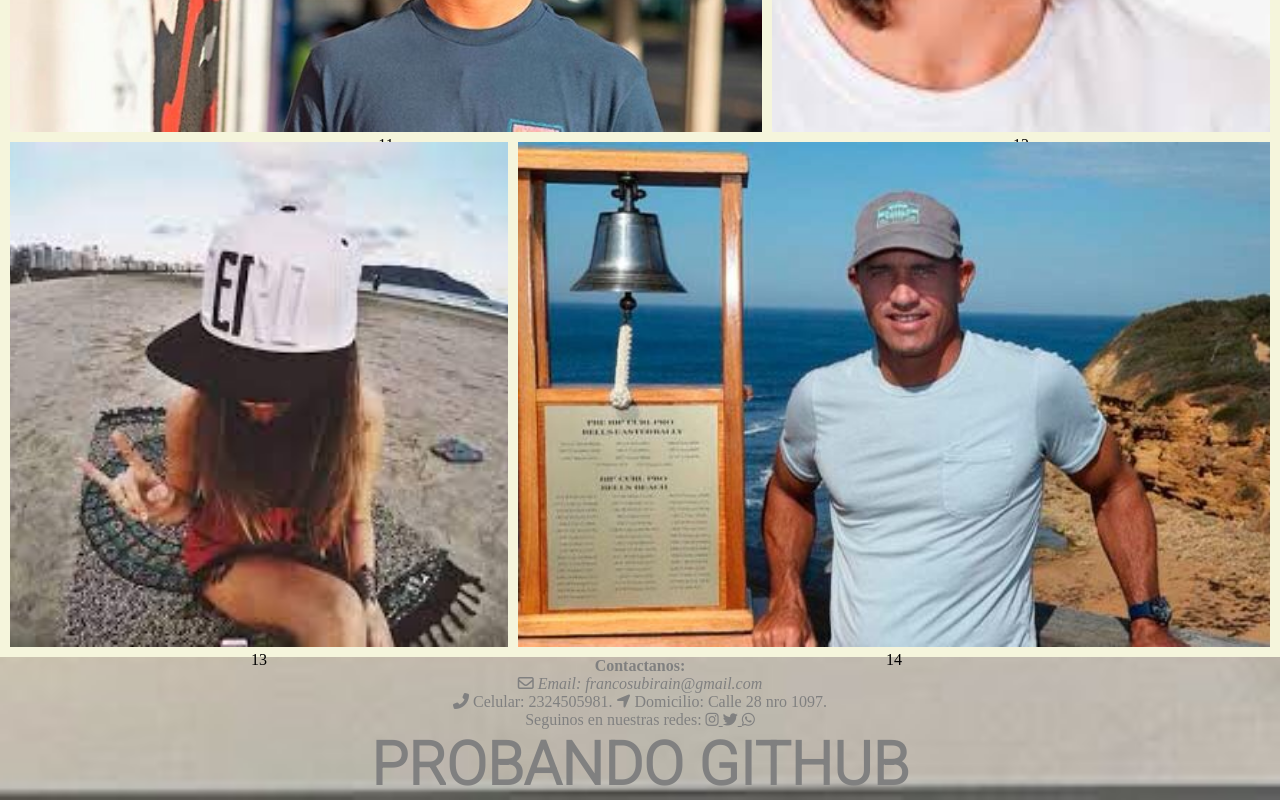
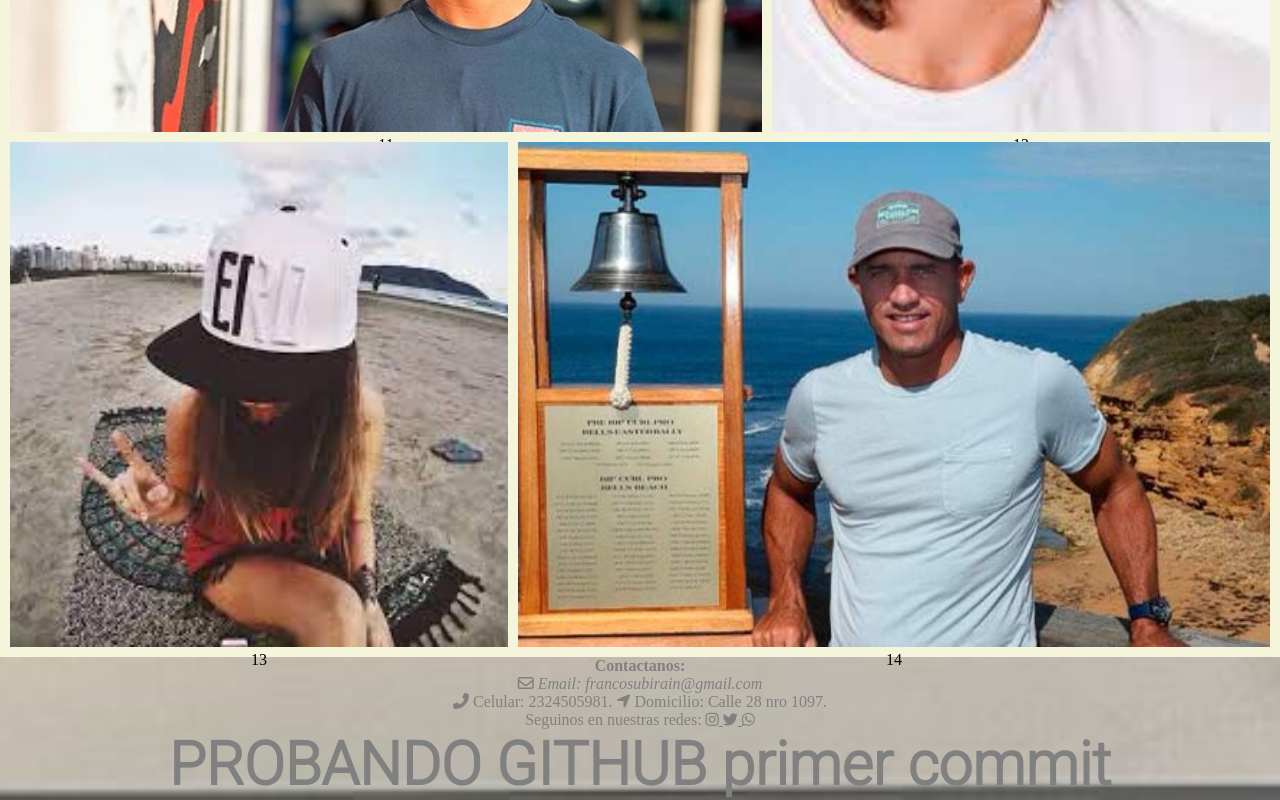
Before and after one commit to francosubirain/probando, a plain HTML site: page pages/gorras.html in a window 1280 px wide. Shown: the part 1652-2452 px from the top of the page. Drawn offline with Linux system fonts and the light colour scheme.

Commit message:
cambioengorra

```diff
--- a/pages/gorras.html
+++ b/pages/gorras.html
@@ -110,7 +110,7 @@
     </div>
 
 
-    <h1>PROBANDO GITHUB</h1>
+    <h1>PROBANDO GITHUB primer commit</h1>
 
 </body>
 
```
